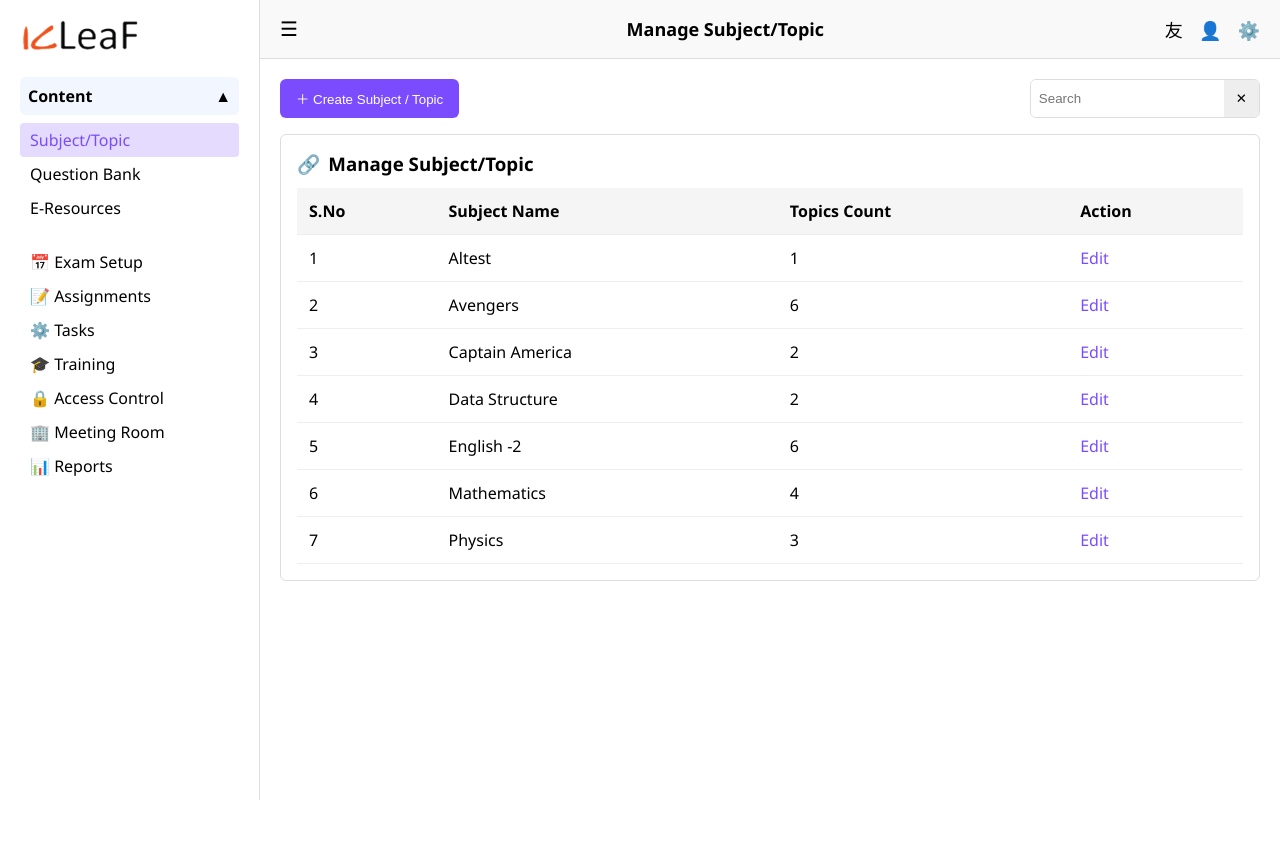
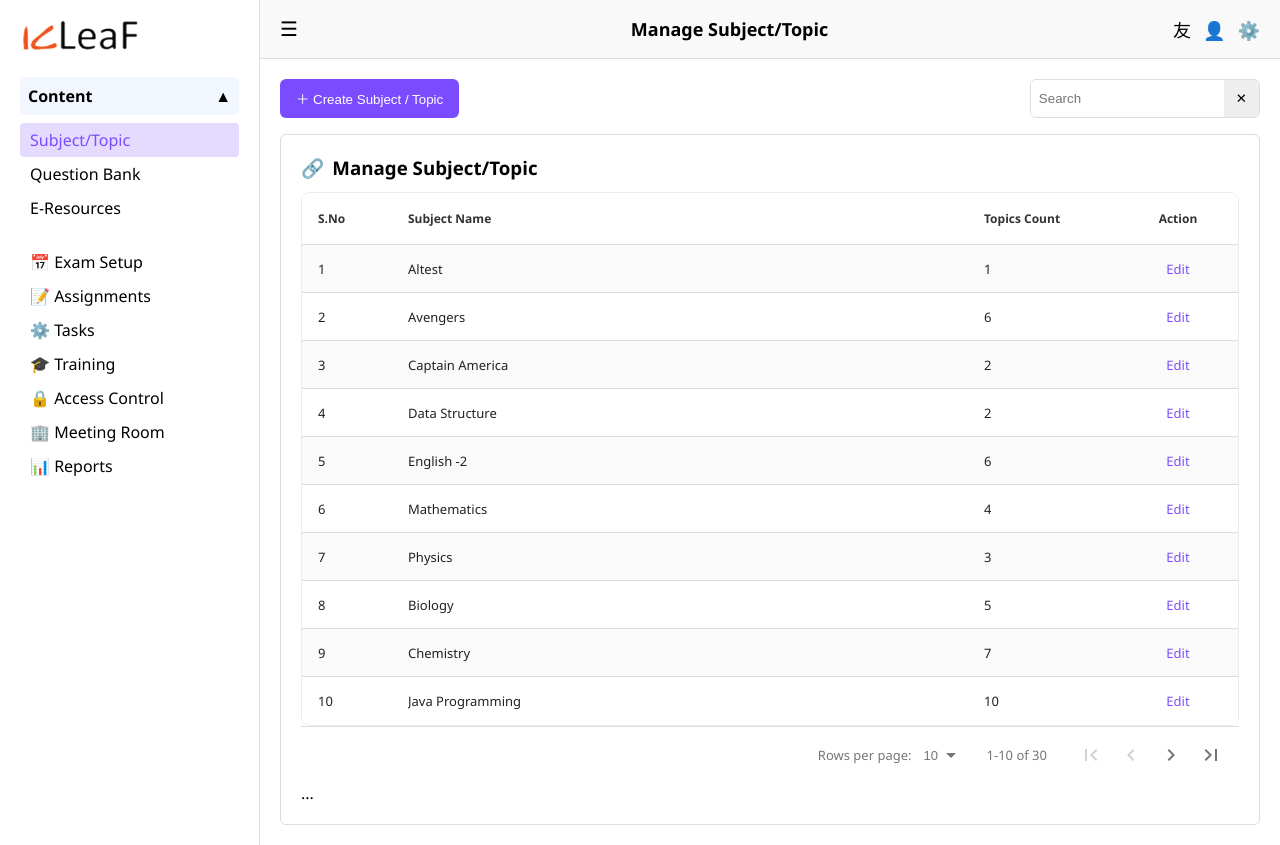
Before and after one commit to shrinidhimurthi/goldenplanet, a React (Create React App) app: page / in a window 1280 px wide. Before the commit the page ends 800 px from the top, so only its background shows below. Built offline with nearby package versions, Linux system fonts and the light colour scheme.

Commit message:
changes done

```diff
--- a/package.json
+++ b/package.json
@@ -8,6 +8,7 @@
     "@testing-library/react": "^16.3.0",
     "@testing-library/user-event": "^13.5.0",
     "react": "^19.2.0",
+    "react-data-table-component": "^7.7.0",
     "react-dom": "^19.2.0",
     "react-icons": "^5.5.0",
     "react-router-dom": "^7.9.6",
--- a/src/components/LManageSubject/LManageSubject.css
+++ b/src/components/LManageSubject/LManageSubject.css
@@ -131,7 +131,7 @@
 .card {
   background: #fff;
   border-radius: 6px;
-  padding: 16px;
+  padding: 20px;
   border: 1px solid #ddd;
 }
 .card-title {
@@ -189,3 +189,24 @@
     padding: 8px 12px;
   }
 }
+
+/* datatable styling */
+.rdt_Table {
+  border-radius: 8px;
+  overflow: hidden;
+  border: 1px solid #e8edf0;
+}
+
+.rdt_TableHeadRow {
+  background: #f9fafb;
+  font-weight: 700;
+  color: #333;
+}
+
+.rdt_TableRow:hover {
+  background: rgba(123, 76, 255, 0.04);
+}
+
+.rdt_Pagination {
+  border-top: 1px solid #e8edf0;
+}
--- a/src/components/LManageSubject/LManageSubject.js
+++ b/src/components/LManageSubject/LManageSubject.js
@@ -2,9 +2,11 @@ import React, { useState, useEffect } from "react";
 import "./LManageSubject.css";
 import icLeaf from "../../assets/images/ic-leaf.png";
 
+import DataTable from "react-data-table-component";
+
 export default function LManageSubject() {
   const [sidebarOpen, setSidebarOpen] = useState(true);
-  const [contentOpen, setContentOpen] = useState(true); // for dropdown
+  const [contentOpen, setContentOpen] = useState(true);
   const [query, setQuery] = useState("");
 
   const subjects = [
@@ -15,6 +17,31 @@ export default function LManageSubject() {
   { id: 5, name: "English -2", topics: 6 },
   { id: 6, name: "Mathematics", topics: 4 },
   { id: 7, name: "Physics", topics: 3 },
+
+  // ---- Add more rows below ----
+  { id: 8, name: "Biology", topics: 5 },
+  { id: 9, name: "Chemistry", topics: 7 },
+  { id: 10, name: "Java Programming", topics: 10 },
+  { id: 11, name: "Web Development", topics: 8 },
+  { id: 12, name: "Networking", topics: 4 },
+  { id: 13, name: "Operating Systems", topics: 6 },
+  { id: 14, name: "DBMS", topics: 12 },
+  { id: 15, name: "Cloud Computing", topics: 5 },
+  { id: 16, name: "Machine Learning", topics: 9 },
+  { id: 17, name: "AI Basics", topics: 7 },
+  { id: 18, name: "Cyber Security", topics: 6 },
+  { id: 19, name: "Android Development", topics: 11 },
+  { id: 20, name: "Data Science", topics: 13 },
+  { id: 21, name: "C Programming", topics: 3 },
+  { id: 22, name: "Discrete Math", topics: 5 },
+  { id: 23, name: "Compiler Design", topics: 2 },
+  { id: 24, name: "Electrical Basics", topics: 3 },
+  { id: 25, name: "Human Values", topics: 1 },
+  { id: 26, name: "Soft Skills", topics: 4 },
+  { id: 27, name: "Robotics", topics: 6 },
+  { id: 28, name: "Embedded Systems", topics: 5 },
+  { id: 29, name: "IoT", topics: 8 },
+  { id: 30, name: "Statistics", topics: 7 }
   ];
 
   const filtered = subjects.filter(
@@ -23,11 +50,12 @@ export default function LManageSubject() {
       String(s.id).includes(query.trim())
   );
 
-// close sidebar when clicking outside
+  // close sidebar on outside click
   useEffect(() => {
     const handleClickOutside = (e) => {
       const sidebar = document.getElementById("sidebar");
       const hamburger = document.getElementById("hamburger");
+
       if (
         sidebar &&
         !sidebar.contains(e.target) &&
@@ -37,10 +65,39 @@ useEffect(() => {
         setSidebarOpen(false);
       }
     };
+
     document.addEventListener("click", handleClickOutside);
     return () => document.removeEventListener("click", handleClickOutside);
   }, []);
 
+  // DATATABLE COLUMNS
+  const columns = [
+    {
+      name: "S.No",
+      selector: (row) => row.id,
+      sortable: true,
+      width: "90px",
+    },
+    {
+      name: "Subject Name",
+      selector: (row) => row.name,
+      sortable: true,
+    },
+    {
+      name: "Topics Count",
+      selector: (row) => row.topics,
+      sortable: true,
+      width: "150px",
+    },
+    {
+      name: "Action",
+      cell: (row) => <a href="#!" className="edit-link">Edit</a>,
+      ignoreRowClick: true,
+      allowOverflow: true,
+      button: true,
+      width: "120px",
+    },
+  ];
 
   return (
     <div className="page-wrapper">
@@ -61,6 +118,7 @@ useEffect(() => {
             >
               Content <span className="arrow">{contentOpen ? "▲" : "▼"}</span>
             </div>
+
             {contentOpen && (
               <ul>
                 <li className="active">Subject/Topic</li>
@@ -92,7 +150,7 @@ useEffect(() => {
             id="hamburger"
             className="hamburger"
             onClick={(e) => {
-         e.stopPropagation(); // stop the outside click handler
+              e.stopPropagation();
               setSidebarOpen((s) => !s);
             }}
           >
@@ -100,10 +158,11 @@ useEffect(() => {
           </button>
 
           <div className="header-title">Manage Subject/Topic</div>
+
           <div className="header-actions">
-            <span className="icon">友</span> {/* language */}
-            <span className="icon">👤</span> {/* profile */}
-            <span className="icon">⚙️</span> {/* settings */}
+            <span className="icon">友</span>
+            <span className="icon">👤</span>
+            <span className="icon">⚙️</span>
           </div>
         </header>
 
@@ -111,6 +170,7 @@ useEffect(() => {
         <main className="content">
           <div className="page-controls">
             <button className="create-btn">＋ Create Subject / Topic</button>
+
             <div className="search-wrap">
               <input
                 type="text"
@@ -122,37 +182,21 @@ useEffect(() => {
             </div>
           </div>
 
+          {/* CARD + DATATABLE */}
           <section className="card">
             <h3 className="card-title">
               <span className="attachment">🔗</span> Manage Subject/Topic
             </h3>
 
-            <div className="table-wrap">
-              <table className="subject-table">
-                <thead>
-                  <tr>
-                    <th>S.No</th>
-                    <th>Subject Name</th>
-                    <th>Topics Count</th>
-                    <th>Action</th>
-                  </tr>
-                </thead>
-                <tbody>
-                  {filtered.map((s) => (
-                    <tr key={s.id}>
-                      <td>{s.id}</td>
-                      <td>{s.name}</td>
-                      <td>{s.topics}</td>
-                      <td>
-                        <a href="#!" className="edit-link">
-                          Edit
-                        </a>
-                      </td>
-                    </tr>
-                  ))}
-                </tbody>
-              </table>
-            </div>
+            <DataTable
+              columns={columns}
+              data={filtered}
+              pagination
+              highlightOnHover
+              striped
+            />
+
+            <div className="card-footer">...</div>
           </section>
         </main>
       </div>
```
Also changed, not shown: 1 other file (tests, documents, lock files or other folders). Lines whose indentation alone changed are shown as unchanged.
